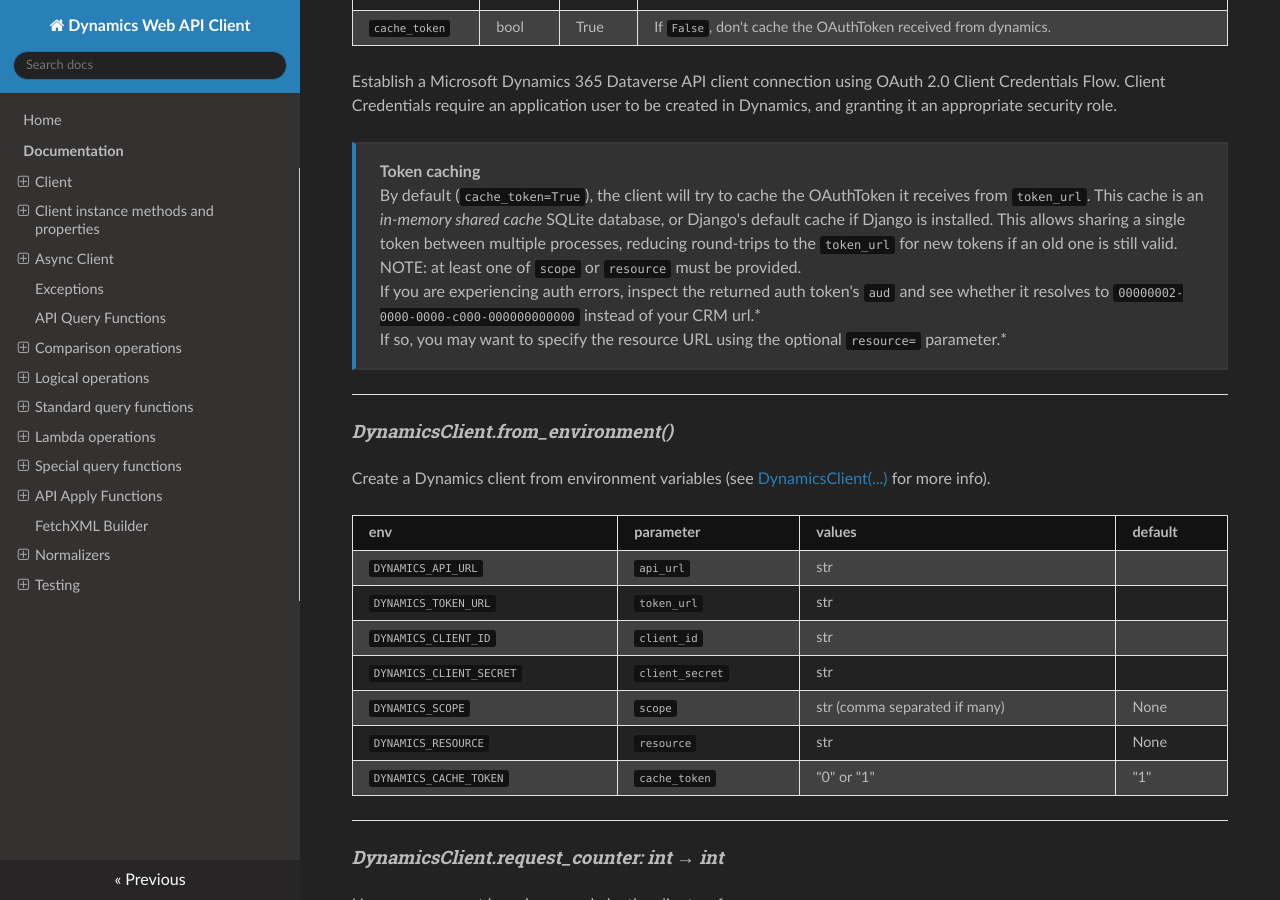
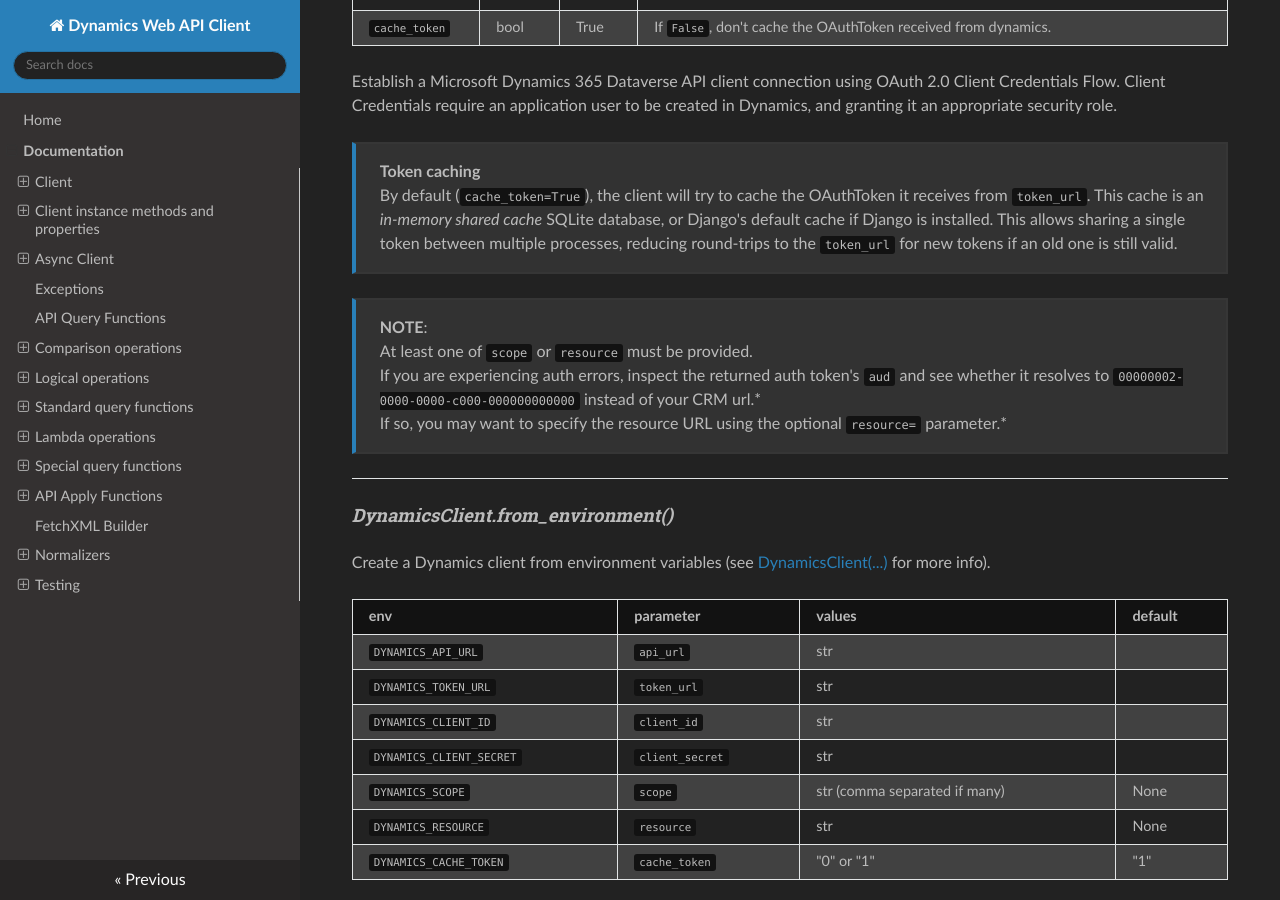
Before and after one commit to MrThearMan/dynamics-client, an MkDocs documentation site: the page built from docs/docs.md, in a window 1280 px wide and 900 px high, scrolled down 644 px. Built offline with MkDocs 1.6.1, drawn with Linux system fonts in a browser that asks for light colours; nearby versions of some CDN libraries; a script that is not in the unit is left out.

Commit message:
Fix docs formatting

```diff
--- a/docs/docs.md
+++ b/docs/docs.md
@@ -29,7 +29,11 @@ created in Dynamics, and granting it an appropriate security role.
 > if Django is installed. This allows sharing a single token between multiple processes, reducing
 > round-trips to the `token_url` for new tokens if an old one is still valid.
 
-> NOTE: at least one of `scope` or `resource` must be provided.
+<div></div>
+
+> **NOTE**:
+>
+> At least one of `scope` or `resource` must be provided.
 >
 > If you are experiencing auth errors, inspect the returned auth token's `aud`
 > and see whether it resolves to `00000002-0000-0000-c000-000000000000` instead of your CRM url.*
```
